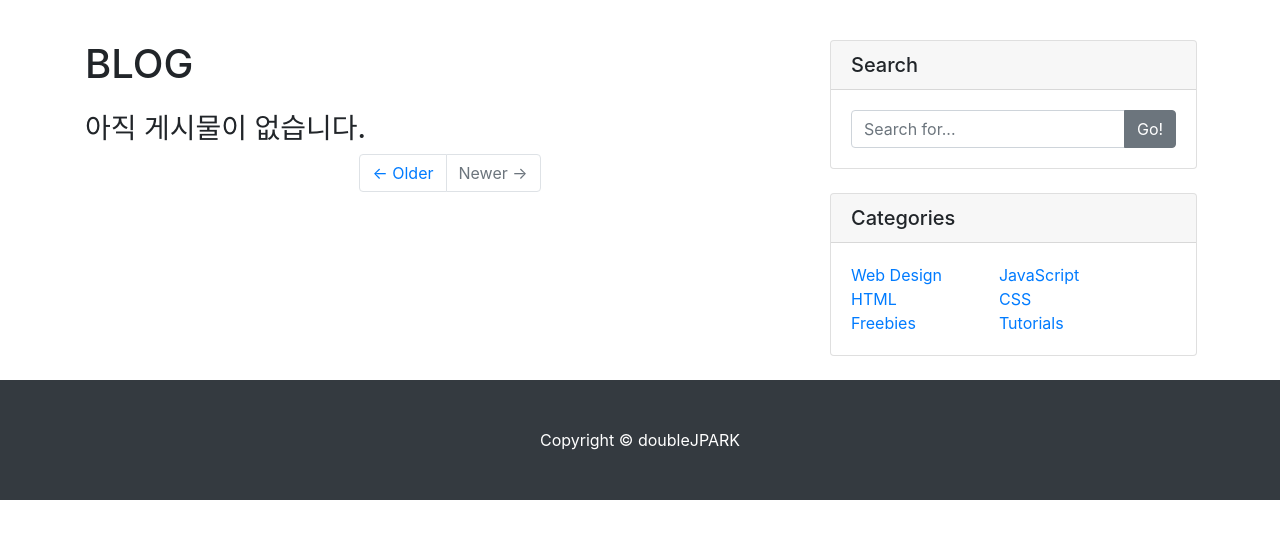
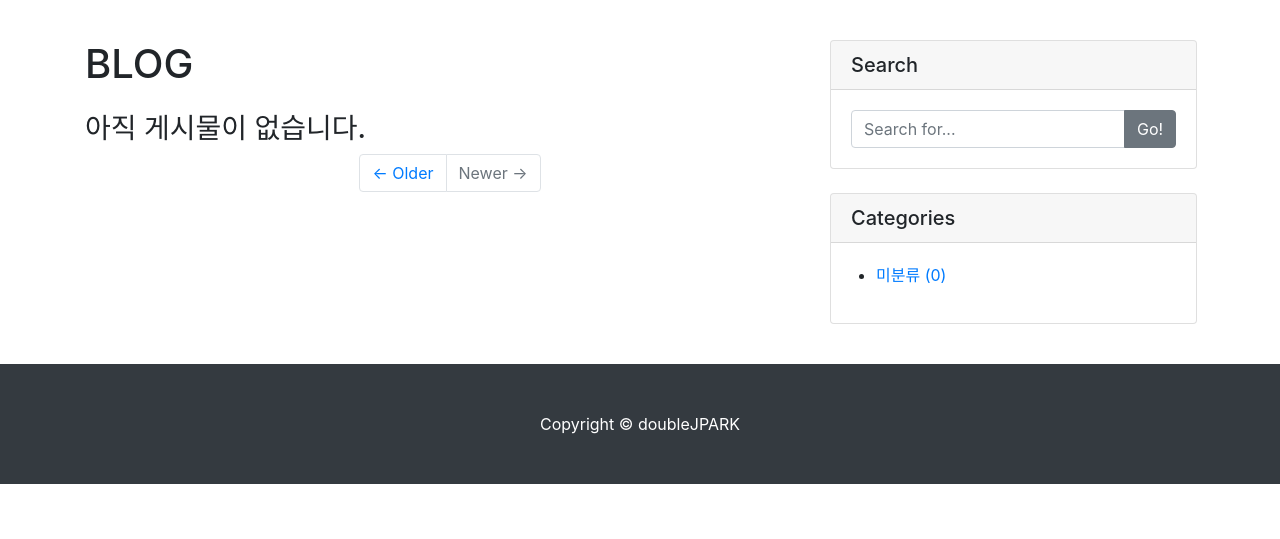
Before and after one commit to doubleJPARK/intro, a Django app: page /blog/ in a window 1280 px wide. Shown: the part 56-595 px from the top of the page. Run offline with Django 3.2, Linux system fonts and the light colour scheme; data that the repository does not hold is empty; some libraries are stand-ins or nearby versions.

Commit message:
add category on post_list

```diff
--- a/doubleJPARK/blog/templates/blog/_layout.html
+++ b/doubleJPARK/blog/templates/blog/_layout.html
@@ -26,7 +26,7 @@
  <div class="row">
 
   <!---Blog Entries Column--->
-  <div class="col-md-8 col-lrg-9" id="main-area">
+  <div class="col-md-8" id="main-area">
 
    {% block main_area %}
    {% endblock %}
@@ -34,7 +34,7 @@
   </div>
 
 
-  <div class="col-mid-3 col-lrg-2">
+  <div class="col-mid-1">
     <!-- Search Widget -->
     <div class="card my-4">
      <h5 class="card-header">Search</h5>
@@ -50,36 +50,20 @@
 
 
      <!-- Categories Widget -->
-    <div class="card my-2">
+    <div class="card my-4" id="categories-card">
      <h5 class="card-header">Categories</h5>
      <div class="card-body">
       <div class="row">
-       <div class="col-lg-5">
-        <ul class="list-unstyled mb-0">
+        <ul>
+        {% for category in categories %}
          <li>
-          <a href="#">Web Design</a>
+          <a href="{{ category.get_absolute_url }}">{{ category }} ({{ category.post_set.count }})</a>
          </li>
+        {% endfor %}
          <li>
-          <a href="#">HTML</a>
-         </li>
-         <li>
-          <a href="#">Freebies</a>
+          <a href="/blog/category/no_category">미분류 ({{ no_category_post_count }})</a>
          </li>
         </ul>
-       </div>
-       <div class="col-md-5">
-        <ul class="list-unstyled mb-0">
-         <li>
-          <a href="#">JavaScript</a>
-         </li>
-         <li>
-          <a href="#">CSS</a>
-         </li>
-         <li>
-          <a href="#">Tutorials</a>
-         </li>
-        </ul>
-       </div>
       </div>
      </div>
     </div>
--- a/doubleJPARK/blog/templates/blog/post_list.html
+++ b/doubleJPARK/blog/templates/blog/post_list.html
@@ -12,13 +12,18 @@
     <!---Blog Post--->
 
     {% for p in post_list %}
-     <div class="card mb-4">
+     <div class="card mb-4" id="post-{{ p.pk }}">
       {% if p.head_image %}
       <img class="card-img-top" src="{{ p.head_image.url }}" alt="Card image cap">
       {% else %}
       <img class="card-img-top" src="https://picsum.photos/seed/{{ p.id }}/800/200" alt="random_image">
       {% endif %}
       <div class="card-body">
+      {% if p.category %}
+       <span class="badge badge-secondary float-right">{{ p.category }}</span>
+      {% else %}
+          <span class="badge badge-secondary float-right">미분류</span>
+      {% endif %}
        <h2 class="card-title">{{ p.title }}</h2>
         {% if p.hook_text %}
          <h5 class="text-muted">{{ p.hook_text }}</h5>
--- a/doubleJPARK/blog/views.py
+++ b/doubleJPARK/blog/views.py
@@ -1,9 +1,16 @@
 from django.views.generic import ListView, DetailView
-from .models import Post
+from .models import Post, Category
 
 class PostList(ListView):
     model = Post
     ordering = '-pk'
+
+    def get_context_data(self, **kwargs):
+        context = super(PostList, self).get_context_data()
+        context['categories'] = Category.objects.all()
+        context['no_category_post_count'] = Post.objects.filter(category=None).count()
+        return context
+
 
 class PostDetail(DetailView):
     model = Post
--- a/doubleJPARK/doubleJPARK/settings.py
+++ b/doubleJPARK/doubleJPARK/settings.py
@@ -38,6 +38,9 @@ INSTALLED_APPS = [
     'django.contrib.sessions',
     'django.contrib.messages',
     'django.contrib.staticfiles',
+    'django_extensions',
+
+
     'blog',
     'single_pages',
 ]
```
Also changed, not shown: doubleJPARK/blog/admin.py (+6 -2 lines), doubleJPARK/blog/models.py (+13 -1 lines).
